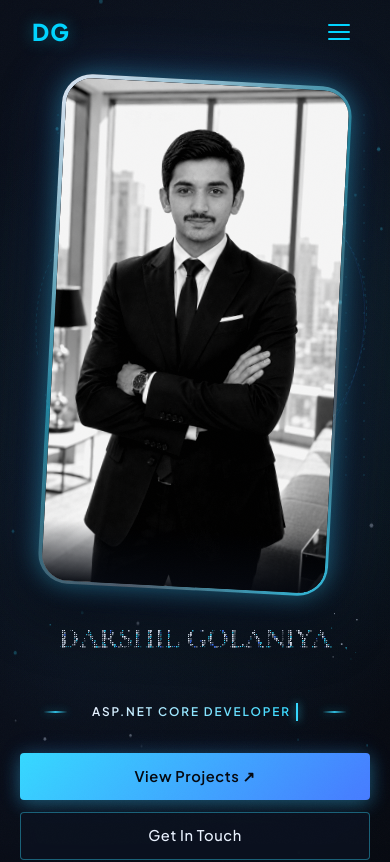
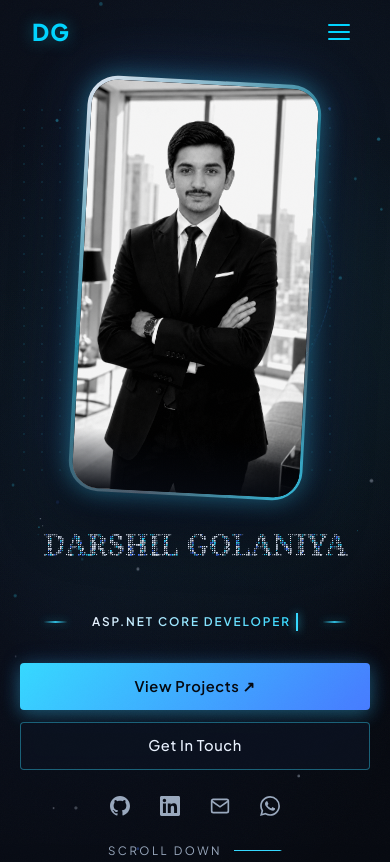
Before and after one commit to darshilprajapati/darshil-golaniya-portfolio, a React (Vite) app: page / in a window 390 px wide. Shown: the top 862 px of the page. Built offline with nearby package versions, Linux system fonts and the light colour scheme.

Commit message:
fix: correct hero particle text and portrait initial sizing

```diff
--- a/index.html
+++ b/index.html
@@ -9,10 +9,9 @@
     <link rel="icon" href="/logo.svg" />
 
     <!-- Fonts -->
-    <link href="https://fonts.googleapis.com/css2?family=Orbitron:wght@400;700;900&display=swap" rel="stylesheet" />
-    <link href="https://fonts.googleapis.com/css2?family=Plus+Jakarta+Sans:wght@600;700;800;900&display=swap" rel="stylesheet" />
-    <link href="https://fonts.googleapis.com/css2?family=DM+Sans:wght@300;400;500;700&display=swap" rel="stylesheet" />
-    <link href="https://fonts.googleapis.com/css2?family=JetBrains+Mono:wght@300;400;600&display=swap" rel="stylesheet" />
+    <link rel="preconnect" href="https://fonts.googleapis.com" />
+    <link rel="preconnect" href="https://fonts.gstatic.com" crossorigin />
+    <link href="https://fonts.googleapis.com/css2?family=Cormorant+Garamond:ital,wght@0,400;0,500;0,600;0,700;1,400&family=Plus+Jakarta+Sans:wght@400;500;600;700;800;900&family=Orbitron:wght@400;700;900&family=DM+Sans:wght@300;400;500;700&family=JetBrains+Mono:wght@300;400;600&display=swap" rel="stylesheet" />
   </head>
 
   <body>
--- a/src/components/Hero.css
+++ b/src/components/Hero.css
@@ -83,7 +83,7 @@
   width: 100%;
   max-width: 1440px;
   display: grid;
-  grid-template-columns: 1fr auto 1fr;
+  grid-template-columns: minmax(0, 1fr) auto minmax(0, 1fr);
   align-items: center;
   justify-items: center;
   gap: 2rem;
@@ -94,6 +94,7 @@
 /* Flanks for D A R S H I L and G O L A N I Y A */
 .portfolio-hero__flank {
   width: 100%;
+  min-width: 0;
   z-index: 5;
 }
 
@@ -211,6 +212,9 @@ nav a[href*="Resume"] span::after {
   pointer-events: none;
   position: relative;
   z-index: 3;
+  width: 100%;
+  height: auto;
+  max-width: 100%;
 }
 
 /* ============================================================
@@ -224,16 +228,19 @@ nav a[href*="Resume"] span::after {
   position: relative;
   z-index: 10;
   perspective: 1200px;
+  width: 100%;
+  max-width: 385px;
 }
 
 .portfolio-hero__portrait-wrapper {
   position: relative;
-  width: 100%;
-  max-width: 425px;
+  width: clamp(260px, 24vw, 360px);
+  max-width: 385px;
   display: flex;
   justify-content: center;
   align-items: center;
   cursor: crosshair;
+  aspect-ratio: 576 / 1024;
 }
 
 /* Ambient subtle curved contour lines looping behind the frame */
@@ -284,7 +291,8 @@ nav a[href*="Resume"] span::after {
 .portfolio-hero__glass-frame {
   position: relative;
   width: 100%;
-  max-width: 385px;
+  height: 100%;
+  aspect-ratio: 576 / 1024;
   transform: perspective(1000px) rotateZ(5.5deg) rotateY(-3deg) rotateX(2deg);
   border-radius: 30px;
   padding: 3.5px;
@@ -295,6 +303,7 @@ nav a[href*="Resume"] span::after {
     0 25px 60px rgba(0, 0, 0, 0.85);
   z-index: 3;
   transition: transform 0.45s cubic-bezier(0.16, 1, 0.3, 1), box-shadow 0.45s ease;
+  box-sizing: border-box;
 }
 
 .portfolio-hero__glass-frame:hover {
@@ -309,6 +318,7 @@ nav a[href*="Resume"] span::after {
 .portfolio-hero__portrait-inner {
   position: relative;
   width: 100%;
+  height: 100%;
   border-radius: 26px;
   overflow: hidden;
   background: #05080F;
@@ -317,8 +327,7 @@ nav a[href*="Resume"] span::after {
 .portfolio-hero__portrait-img {
   display: block;
   width: 100%;
-  height: auto;
-  max-height: 64vh;
+  height: 100%;
   object-fit: cover;
   user-select: none;
   pointer-events: none;
@@ -579,8 +588,12 @@ nav a[href*="Resume"] span::after {
   }
 
   .portfolio-hero__centerpiece {
-    grid-template-columns: 1fr auto 1fr;
+    grid-template-columns: minmax(0, 1fr) auto minmax(0, 1fr);
     gap: 1rem;
+  }
+
+  .portfolio-hero__portrait-wrapper {
+    width: clamp(230px, 26vw, 300px);
   }
 
   .portfolio-hero__glass-frame {
@@ -616,6 +629,11 @@ nav a[href*="Resume"] span::after {
 
   .portfolio-hero__mobile-name {
     display: block;
+    width: 100%;
+  }
+
+  .portfolio-hero__portrait-wrapper {
+    width: clamp(220px, 60vw, 290px);
   }
 
   .portfolio-hero__glass-frame {
--- a/src/components/Navbar.tsx
+++ b/src/components/Navbar.tsx
@@ -1,6 +1,5 @@
 import { useEffect, useState } from "react";
 import { motion, AnimatePresence } from "framer-motion";
-import { personalInfo } from "../data/portfolioData";
 
 const navLinks = [
   { label: "About", href: "#about" },
--- a/src/components/ParticleTypography.tsx
+++ b/src/components/ParticleTypography.tsx
@@ -71,36 +71,43 @@ export const ParticleTypography: React.FC<ParticleTypographyProps> = ({
   }, []);
 
   // Dense particle sampling from rasterized editorial serif typography
-  const initParticles = useCallback(() => {
+  const initParticles = useCallback((explicitWidth?: number) => {
     const container = containerRef.current;
     const canvas = canvasRef.current;
     if (!container || !canvas) return;
 
-    const rect = container.getBoundingClientRect();
-    const width = Math.max(Math.round(rect.width), 220);
+    // Use explicit width or measure from layout clientWidth / boundingClientRect
+    const measuredWidth = explicitWidth !== undefined && explicitWidth > 0
+      ? explicitWidth
+      : Math.round(container.clientWidth || container.getBoundingClientRect().width);
+
+    // Avoid generating particles from a zero-sized container
+    if (measuredWidth <= 0) return;
+
+    const width = measuredWidth;
     const dpr = Math.min(window.devicePixelRatio || 1, 2);
 
-    // Responsive font size: 52px on desktop (increased by ~18%)
+    // Responsive font size: 52px on desktop
     let fontSize = fontSizeOverride || 52;
     if (!fontSizeOverride) {
-      if (width < 320) {
-        fontSize = 30;
-      } else if (width < 450) {
-        fontSize = 36;
-      } else if (width < 600) {
-        fontSize = 44;
+      if (width < 280) {
+        fontSize = 32;
+      } else if (width < 380) {
+        fontSize = 40;
+      } else if (width < 480) {
+        fontSize = 48;
       } else {
-        fontSize = 52;
+        fontSize = 54;
       }
     }
 
-    const height = Math.round(fontSize * 1.6);
+    const height = Math.round(fontSize * 1.55);
     const canvasW = Math.round(width * dpr);
     const canvasH = Math.round(height * dpr);
 
     canvas.width = canvasW;
     canvas.height = canvasH;
-    canvas.style.width = `${width}px`;
+    canvas.style.width = "100%";
     canvas.style.height = `${height}px`;
 
     // Offscreen canvas for font glyph sampling
@@ -116,15 +123,15 @@ export const ParticleTypography: React.FC<ParticleTypographyProps> = ({
     offCtx.textAlign = align;
 
     // Safety auto-fit check so wide text never overflows the canvas
-    const maxAvailableWidth = width - 40;
-    let measuredWidth = offCtx.measureText(text).width;
-    while (measuredWidth > maxAvailableWidth && fontSize > 26) {
-      fontSize -= 1.5;
+    const maxAvailableWidth = width - 16;
+    let textWidth = offCtx.measureText(text).width;
+    while (textWidth > maxAvailableWidth && fontSize > 22) {
+      fontSize -= 1;
       offCtx.font = `600 ${fontSize}px "Cormorant Garamond", "Playfair Display", Georgia, serif`;
-      measuredWidth = offCtx.measureText(text).width;
+      textWidth = offCtx.measureText(text).width;
     }
 
-    const textX = align === "center" ? width / 2 : align === "right" ? width - 20 : 20;
+    const textX = align === "center" ? width / 2 : align === "right" ? width - 8 : 8;
     offCtx.fillStyle = "#ffffff";
     offCtx.fillText(text, textX, height / 2);
 
@@ -226,22 +233,69 @@ export const ParticleTypography: React.FC<ParticleTypographyProps> = ({
     particlesRef.current = newParticles;
   }, [text, align, fontSizeOverride]);
 
-  // Handle font loading and responsive resizing
+  // Robust initialization using ResizeObserver and font loading events
   useEffect(() => {
-    initParticles();
+    const container = containerRef.current;
+    if (!container) return;
 
+    let rafId: number | null = null;
+    let lastWidth = 0;
+
+    const measureAndInit = () => {
+      const curWidth = Math.round(container.clientWidth || container.getBoundingClientRect().width);
+      if (curWidth > 0 && Math.abs(curWidth - lastWidth) >= 4) {
+        lastWidth = curWidth;
+        initParticles(curWidth);
+      }
+    };
+
+    // Initial measurement
+    measureAndInit();
+
+    // Use ResizeObserver to respond to any container layout/flex/grid size changes
+    let ro: ResizeObserver | null = null;
+    if (typeof ResizeObserver !== "undefined") {
+      ro = new ResizeObserver((entries) => {
+        if (rafId) cancelAnimationFrame(rafId);
+        rafId = requestAnimationFrame(() => {
+          for (const entry of entries) {
+            const w = Math.round(entry.contentRect.width || entry.target.clientWidth);
+            if (w > 0 && Math.abs(w - lastWidth) >= 4) {
+              lastWidth = w;
+              initParticles(w);
+            }
+          }
+        });
+      });
+      ro.observe(container);
+    }
+
+    // Font readiness check - ensures particles resample when Cormorant Garamond is ready
     if (document.fonts) {
       document.fonts.ready.then(() => {
-        initParticles();
+        measureAndInit();
       });
+      if (document.fonts.load) {
+        document.fonts.load('600 52px "Cormorant Garamond"').then(() => {
+          measureAndInit();
+        });
+      }
     }
 
-    const handleResize = () => {
-      initParticles();
+    const handleWindowResize = () => {
+      if (rafId) cancelAnimationFrame(rafId);
+      rafId = requestAnimationFrame(() => {
+        measureAndInit();
+      });
     };
 
-    window.addEventListener("resize", handleResize);
-    return () => window.removeEventListener("resize", handleResize);
+    window.addEventListener("resize", handleWindowResize);
+
+    return () => {
+      if (rafId) cancelAnimationFrame(rafId);
+      if (ro) ro.disconnect();
+      window.removeEventListener("resize", handleWindowResize);
+    };
   }, [initParticles]);
 
   // Interactive animation loop
--- a/src/components/PortraitReveal.tsx
+++ b/src/components/PortraitReveal.tsx
@@ -129,6 +129,8 @@ export const PortraitReveal: React.FC<PortraitRevealProps> = ({ className = "" }
             className="portfolio-hero__portrait-img portfolio-hero__portrait-img--bw"
             loading="eager"
             decoding="async"
+            width={576}
+            height={1024}
           />
 
           {/* Reveal layer: Full color photograph revealed under cursor */}
@@ -151,6 +153,8 @@ export const PortraitReveal: React.FC<PortraitRevealProps> = ({ className = "" }
               className="portfolio-hero__portrait-img portfolio-hero__portrait-img--color"
               loading="eager"
               decoding="async"
+              width={576}
+              height={1024}
             />
           </div>
 
--- a/src/components/SplashScreen.tsx
+++ b/src/components/SplashScreen.tsx
@@ -19,7 +19,7 @@ const SplashScreen = ({ onComplete }: SplashScreenProps) => {
 
     const t1 = setTimeout(() => setPhase("name"), 300);
 
-    let typeInterval: any;
+    let typeInterval: ReturnType<typeof setInterval> | undefined;
 
     const t2 = setTimeout(() => {
       let i = 0;
```
